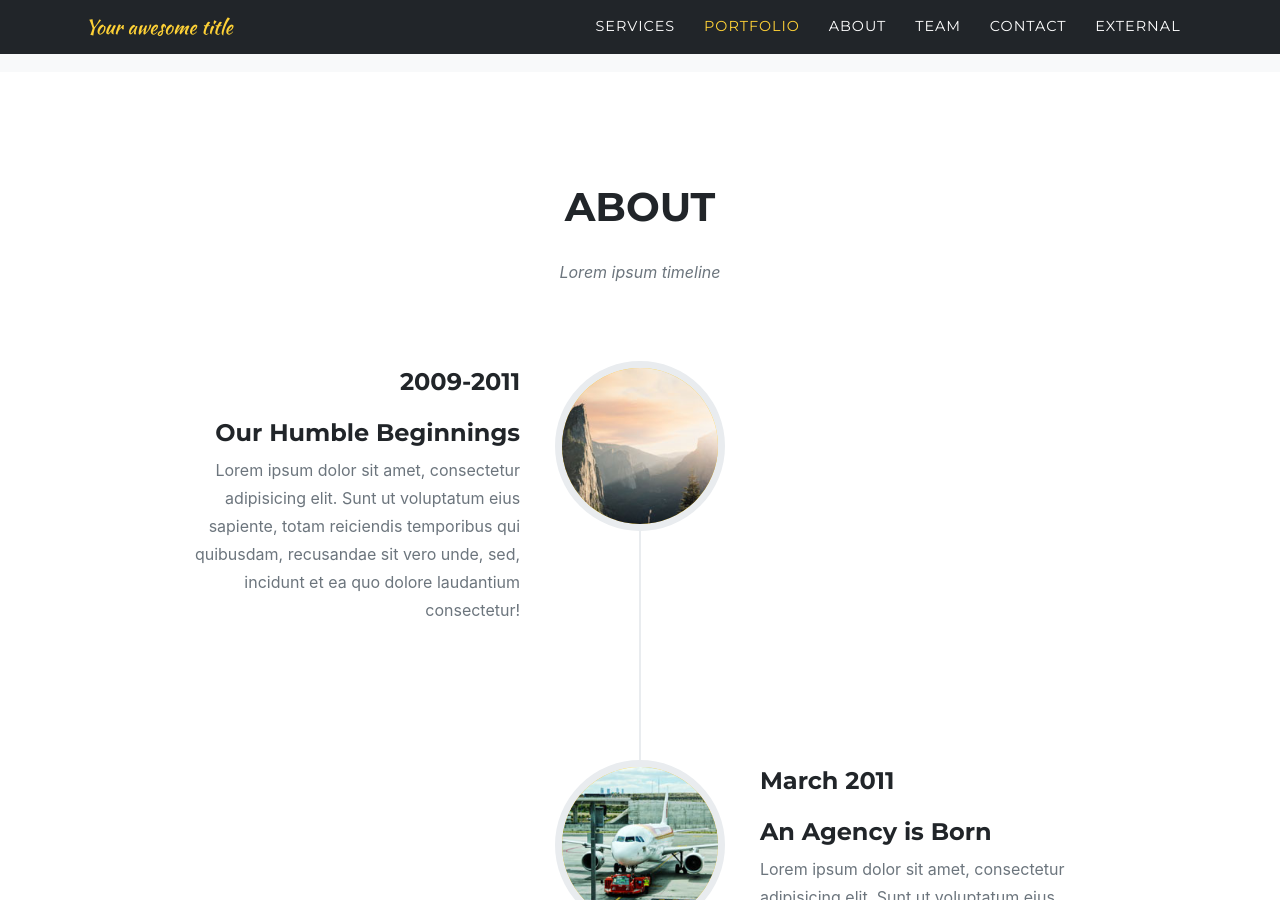
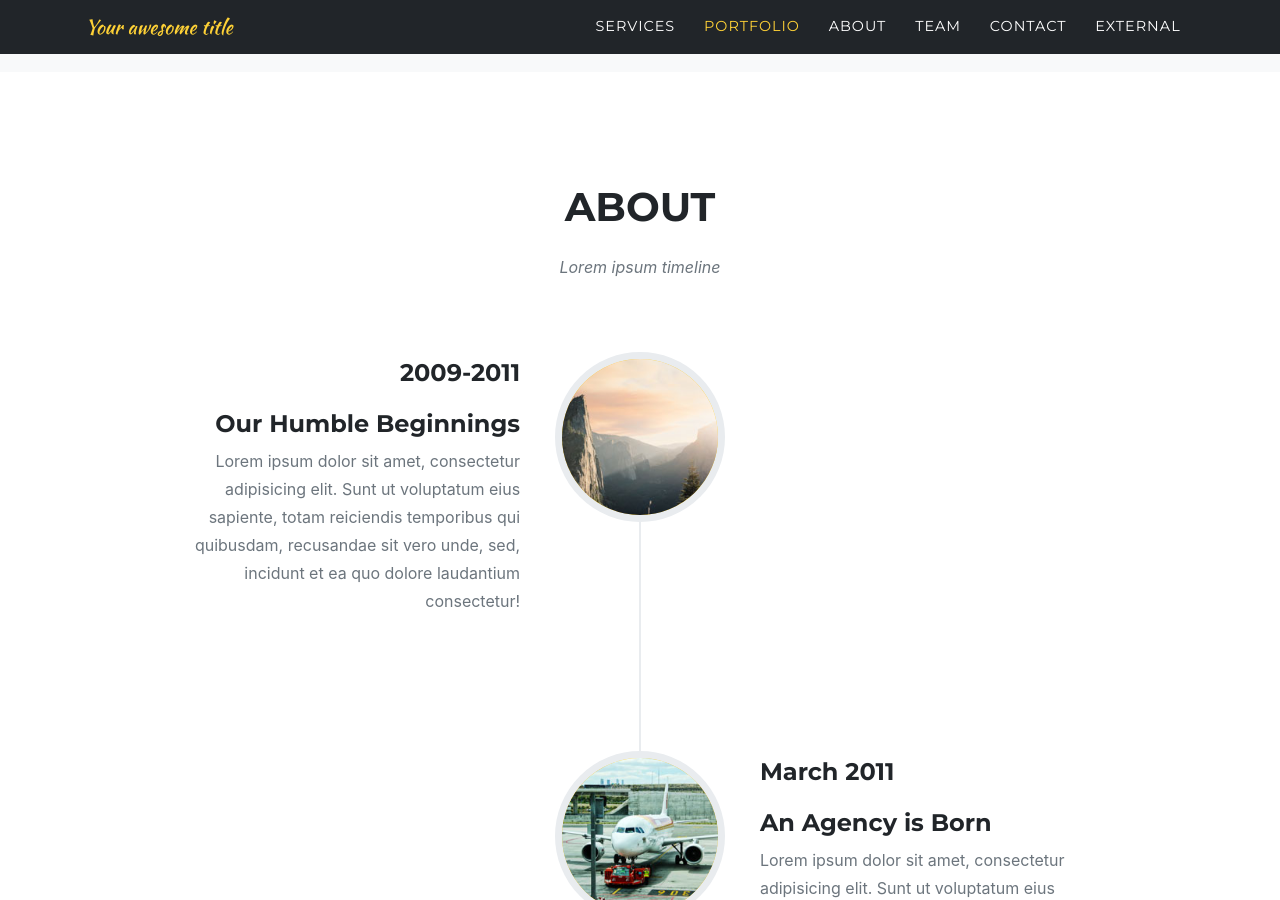
Before and after one commit to raviriley/agency-jekyll-theme, a Jekyll site: the page built from index.md, in a window 1280 px wide and 900 px high, scrolled down 2647 px. Built offline with Jekyll 4.4.1, drawn with Linux system fonts in a browser that asks for light colours; some web fonts are replaced.

Commit message:
Remove markdown support to enable proper spacing

```diff
--- a/_includes/contact.html
+++ b/_includes/contact.html
@@ -4,7 +4,7 @@
       <div class="row">
         <div class="col-lg-12 text-center">
           <h2 class="section-heading text-uppercase">{{ site.data.sitetext.contact.title | markdownify | default: Contact Us }}</h2>
-          <h3 class="section-subheading text-muted">{{ site.data.sitetext.contact.text | markdownify | default: "" }}</h3>
+          <h3 class="section-subheading text-muted">{{ site.data.sitetext.contact.text | default: "" }}</h3>
         </div>
       </div>
       <div class="row">
--- a/_includes/timeline.html
+++ b/_includes/timeline.html
@@ -4,7 +4,7 @@
       <div class="row">
         <div class="col-lg-12 text-center">
           <h2 class="section-heading text-uppercase">{{ site.data.sitetext.timeline.title | markdownify | default: About }}</h2>
-          <h3 class="section-subheading text-muted">{{ site.data.sitetext.timeline.text | markdownify | default: timeline}}</h3>
+          <h3 class="section-subheading text-muted">{{ site.data.sitetext.timeline.text | default: timeline}}</h3>
         </div>
       </div>
       <div class="row">
```
